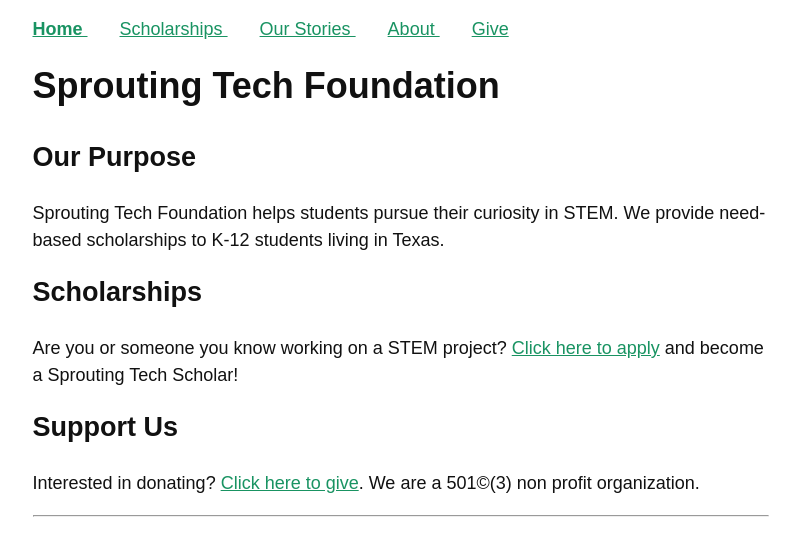
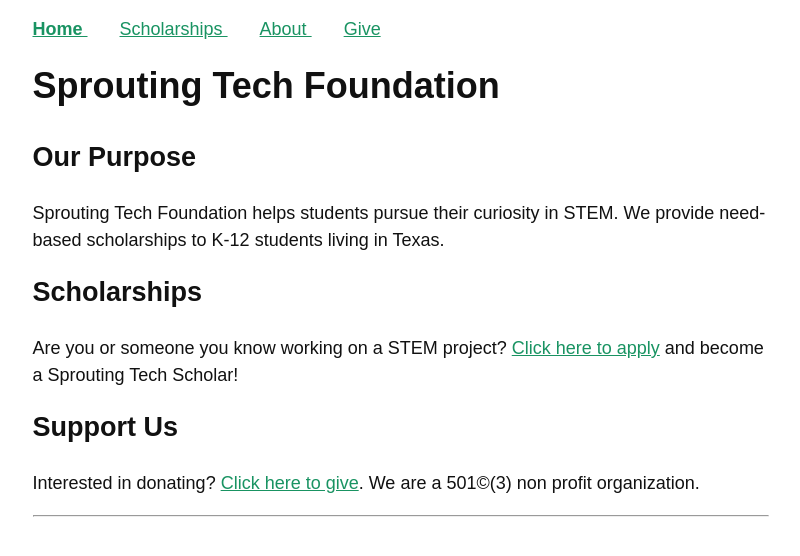
Before and after one commit to SproutingTech/sproutingtech.github.io, an Astro site: page / in a window 1280 px wide. Shown: the whole page, without its empty margins (232-1032 px from the left). Built offline with nearby package versions, Linux system fonts and the light colour scheme; Astro itself is replaced by a stand-in of ours.

Commit message:
Remove stories

```diff
--- a/src/components/Header.astro
+++ b/src/components/Header.astro
@@ -13,9 +13,6 @@ const activeClass = (href: string) => "cover-and-surround " + (Astro.url.pathnam
             </a>
             <a href="/scholarships" class={activeClass("/scholarships")}>
                 Scholarships
-            </a>
-            <a href="/stories" class={activeClass("/stories")}>
-                Our Stories
             </a>
             <a href="/about" class={activeClass("/about")}>
                 About
```
